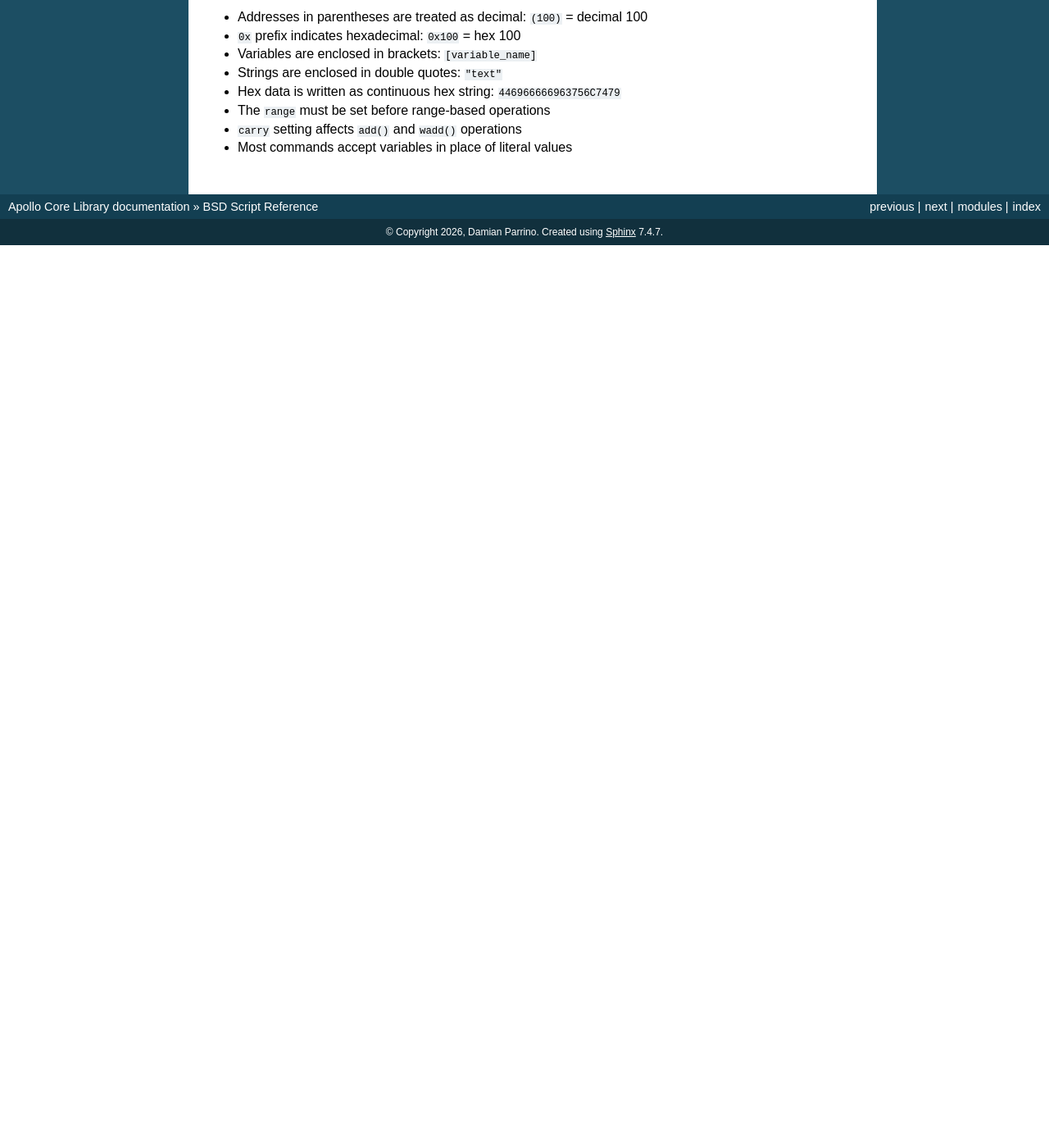
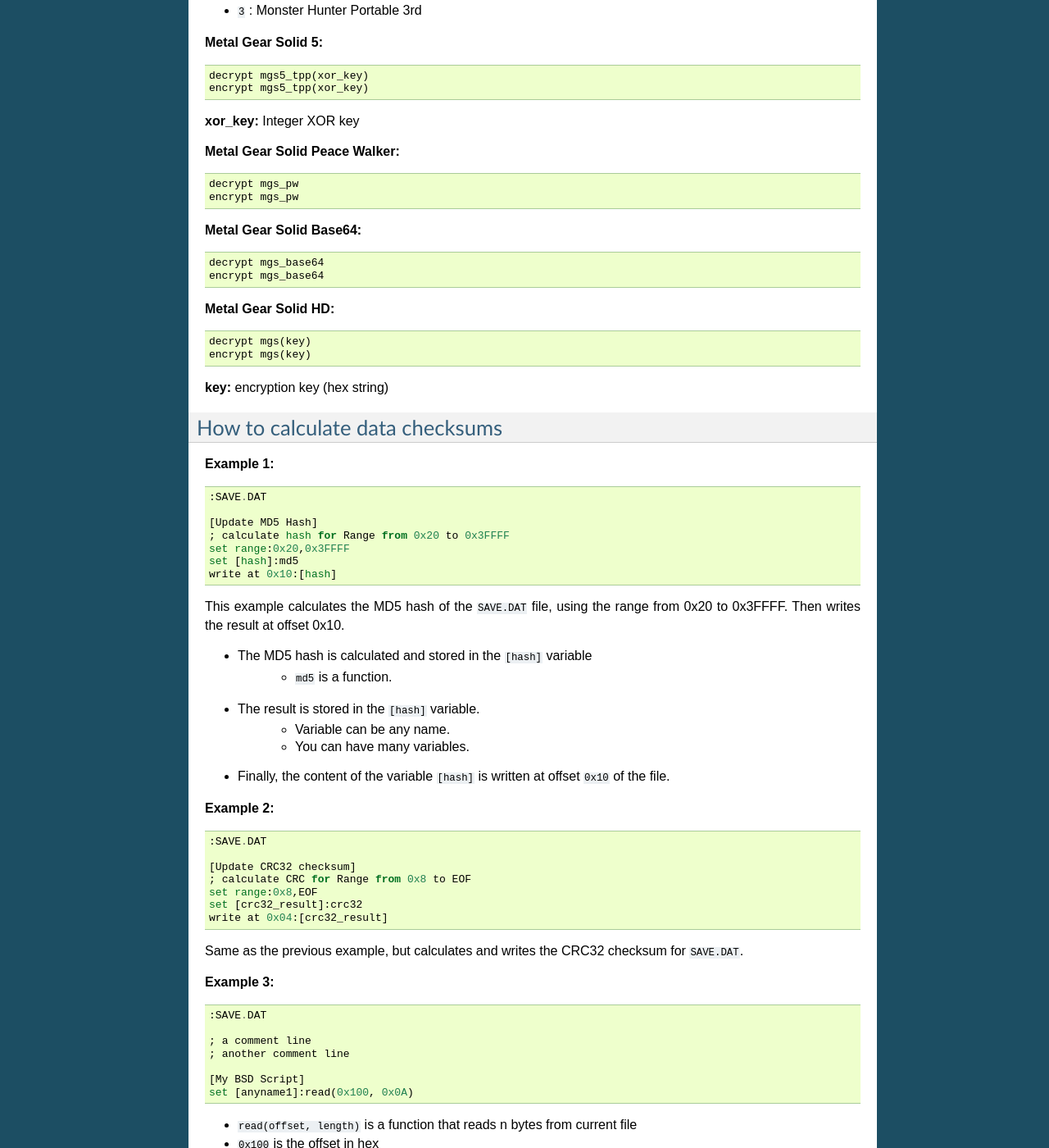
Before and after one commit to bucanero/apollo-lib, a Sphinx documentation site: the page built from docs/bsd.rst, in a window 1280 px wide and 1400 px high, scrolled down 10142 px. Shown: the whole window at 82% size. Built offline with Sphinx 7.4.7, drawn with Linux system fonts in a browser that asks for light colours; before the commit the page ends 10441 px from its top, so only the background shows below that; some of the changed text lies outside the part shown.

Commit message:
update docs

```diff
--- a/docs/bsd.rst
+++ b/docs/bsd.rst
@@ -11,26 +11,6 @@ BSD (Binary Scripting Definition) is a scripting language for binary file manipu
 
 Basic Commands
 ==============
-
-carry
------
-Sets the carry byte value for add() and wadd() operations.
-
-**Syntax:**
-
-.. code-block:: text
-
-    carry(*)
-
-**Parameters:**
-
-- ``*`` : Integer value for carry bytes
-
-**Example:**
-
-.. code-block:: text
-
-    carry(2)    ; Sets 2 byte carry
 
 set
 ---
@@ -422,6 +402,26 @@ Compresses previously decompressed data.
 
     compress(0x100)
 
+carry
+-----
+Sets the carry byte value for add() and wadd() operations.
+
+**Syntax:**
+
+.. code-block:: text
+
+    carry(*)
+
+**Parameters:**
+
+- ``*`` : Integer value for carry bytes
+
+**Example:**
+
+.. code-block:: text
+
+    carry(2)    ; Sets 2 byte carry
+
 Encryption/Decryption Commands
 ==============================
 
@@ -486,6 +486,7 @@ Standard Encryption Algorithms
 
 Custom Encryption Algorithms
 ----------------------------
+
 **Diablo 3:**
 
 .. code-block:: text
@@ -518,8 +519,18 @@ Custom Encryption Algorithms
 
 .. code-block:: text
 
-    decrypt ffxiii(mode,key)
-    encrypt ffxiii(mode,key)
+    decrypt ffxiii(game,key)
+    encrypt ffxiii(game,key)
+
+**game:**
+
+- ``1`` : Final Fantasy XIII
+- ``2`` : Final Fantasy XIII-2
+- ``3`` : Final Fantasy Lightning Returns
+
+**key:**
+
+- 16-byte encryption key (hex string)
 
 **RGG Studio (Yakuza):**
 
@@ -528,12 +539,19 @@ Custom Encryption Algorithms
     decrypt rgg_studio(key)
     encrypt rgg_studio(key)
 
+**key:** encryption key (hex string)
+
 **Borderlands 3:**
 
 .. code-block:: text
 
     decrypt borderlands3(type)
     encrypt borderlands3(type)
+
+**type:**
+
+- ``0`` : Profile Save
+- ``1`` : Game Save
 
 **Monster Hunter PSP:**
 
@@ -542,12 +560,20 @@ Custom Encryption Algorithms
     decrypt monster_hunter(type)
     encrypt monster_hunter(type)
 
+**type:**
+
+- ``2`` : Monster Hunter Portable 2nd
+- ``2`` : Monster Hunter Freedom Unite
+- ``3`` : Monster Hunter Portable 3rd
+
 **Metal Gear Solid 5:**
 
 .. code-block:: text
 
     decrypt mgs5_tpp(xor_key)
     encrypt mgs5_tpp(xor_key)
+
+**xor_key:** Integer XOR key
 
 **Metal Gear Solid Peace Walker:**
 
@@ -570,6 +596,97 @@ Custom Encryption Algorithms
     decrypt mgs(key)
     encrypt mgs(key)
 
+**key:** encryption key (hex string)
+
+How to calculate data checksums
+================================
+
+**Example 1:**
+
+::
+
+    :SAVE.DAT
+
+    [Update MD5 Hash]
+    ; calculate hash for Range from 0x20 to 0x3FFFF
+    set range:0x20,0x3FFFF
+    set [hash]:md5
+    write at 0x10:[hash]
+
+This example calculates the MD5 hash of the ``SAVE.DAT`` file, using the range from 0x20 to 0x3FFFF.
+Then writes the result at offset 0x10.
+
+- The MD5 hash is calculated and stored in the ``[hash]`` variable
+    - ``md5`` is a function.
+- The result is stored in the ``[hash]`` variable.
+    - Variable can be any name.
+    - You can have many variables.
+- Finally, the content of the variable ``[hash]`` is written at offset ``0x10`` of the file.
+
+**Example 2:**
+
+::
+
+    :SAVE.DAT
+
+    [Update CRC32 checksum]
+    ; calculate CRC for Range from 0x8 to EOF
+    set range:0x8,EOF
+    set [crc32_result]:crc32
+    write at 0x04:[crc32_result]
+
+Same as the previous example, but calculates and writes the CRC32 checksum for ``SAVE.DAT``.
+
+**Example 3:**
+
+::
+
+   :SAVE.DAT
+
+   ; a comment line
+   ; another comment line
+
+   [My BSD Script]
+   set [anyname1]:read(0x100, 0x0A)
+
+-  ``read(offset, length)`` is a function that reads n bytes from
+   current file
+-  ``0x100`` is the offset in hex
+-  ``0x0A`` is the length in hex (10 bytes)
+
+The script reads 10 bytes starting from offset 0x100 and stores them
+in the variable ``[anyname1]``
+
+**Example 4:**
+
+::
+
+   :SAVE.DAT
+
+   [My BSD Script]
+   set [myvariable2]:"hello"
+   write at 0x100:[myvariable2]
+
+This script sets the text “hello” into the variable ``[myvariable2]``,
+then writes the data of ``[myvariable2]`` starting at offset
+``0x100``.
+
+**Example 5:**
+
+::
+
+    :SAVE.DAT
+
+    [Update CRC32 checksum]
+    set range:0x8,EOF
+    set [crc32_result]:crc32
+    msgbox [crc32_result]
+
+This example calculates a CRC32 and prints the variable ``crc32_result`` binary
+content to the system log.
+
+- Useful for debugging.
+
 Notes
 =====
 
--- a/docs/index.rst
+++ b/docs/index.rst
@@ -20,6 +20,7 @@ Reference documentation
    cli.rst
    bsd.rst
    savewizard.rst
+   savepatch.rst
 
 Apollo Save Tool C library
 --------------------------
```
Also changed, not shown: docs/savepatch.rst (added, +181 -0 lines).
